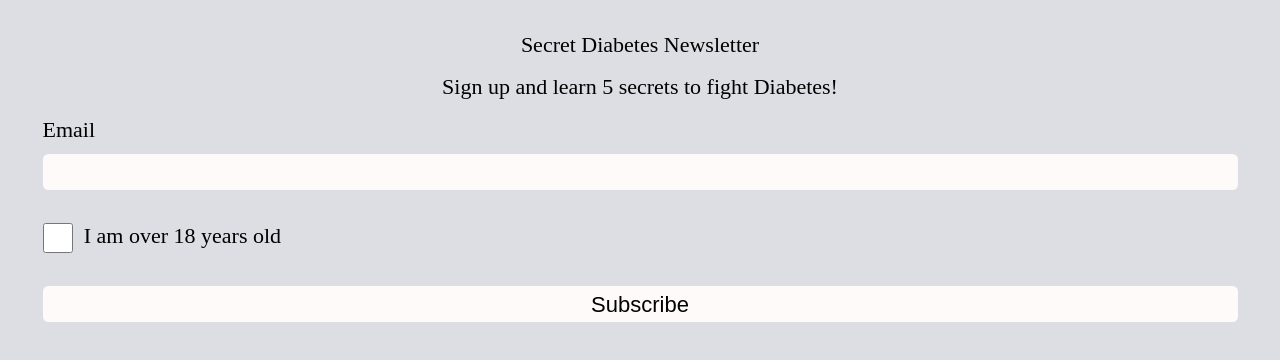
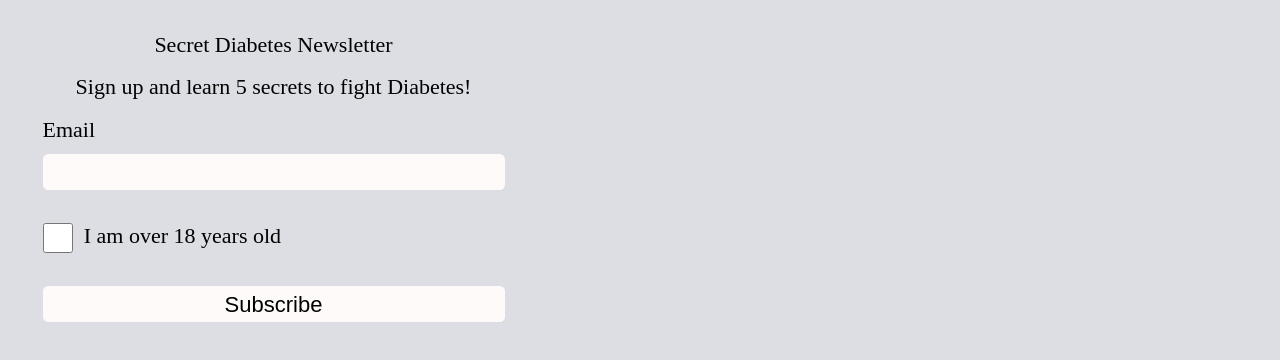
Before and after one commit to Educational-Web-Design-Kevin/lab3, a plain HTML site: page index.html in a window 1280 px wide. Drawn offline with nearby package versions, Linux system fonts and the light colour scheme.

Commit message:
Style body tag using max width

```diff
--- a/css/screen.css
+++ b/css/screen.css
@@ -259,7 +259,9 @@ li .age-verification,
 
 /*Screens with width of 380 pixels. For phones in landscape mode.*/
 @media screen and (min-width: 23.75em) { /*380/16=23.75*/
-
+  body {
+    max-width: 21em;/*336/16=21*/
+  }
 }
 
 
```
